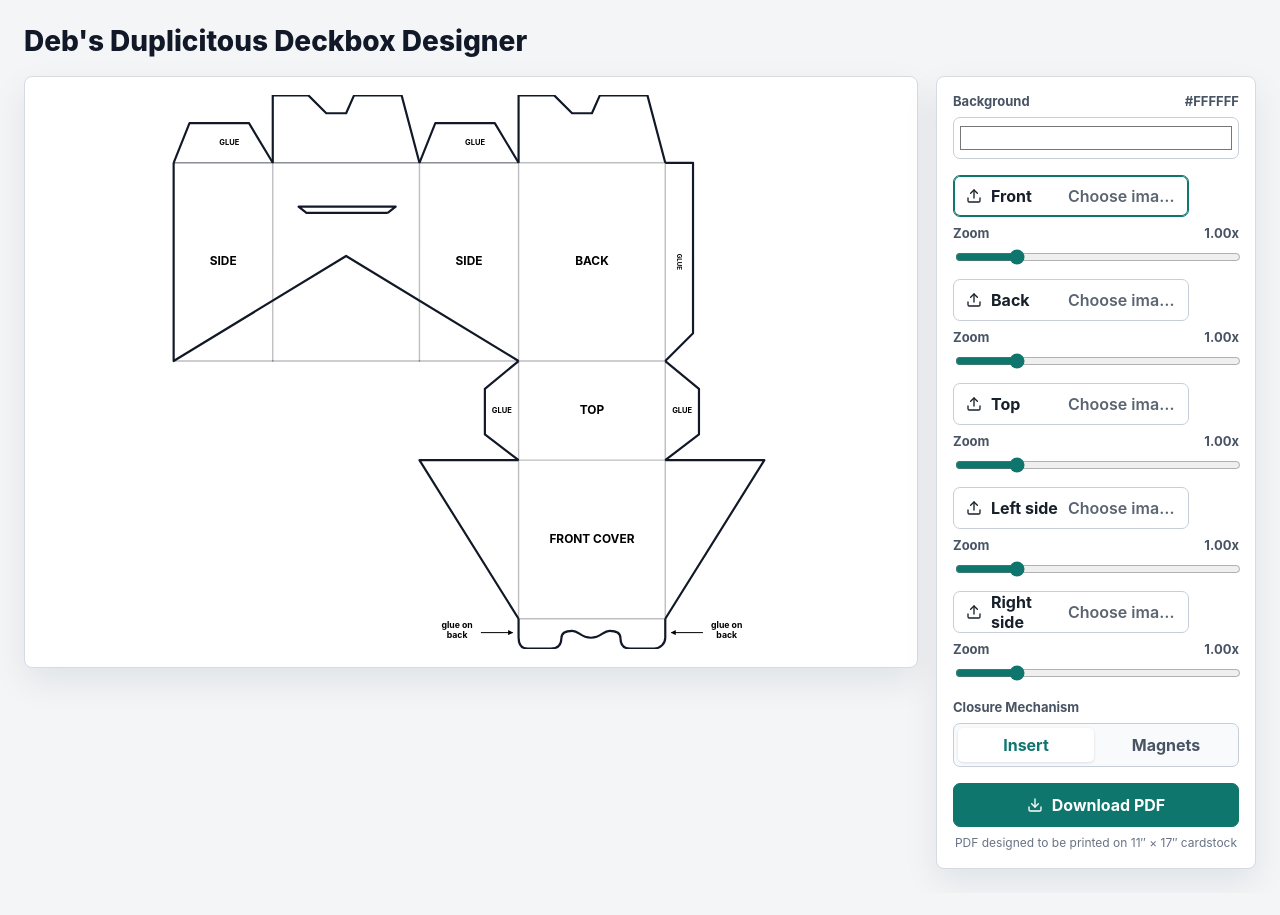
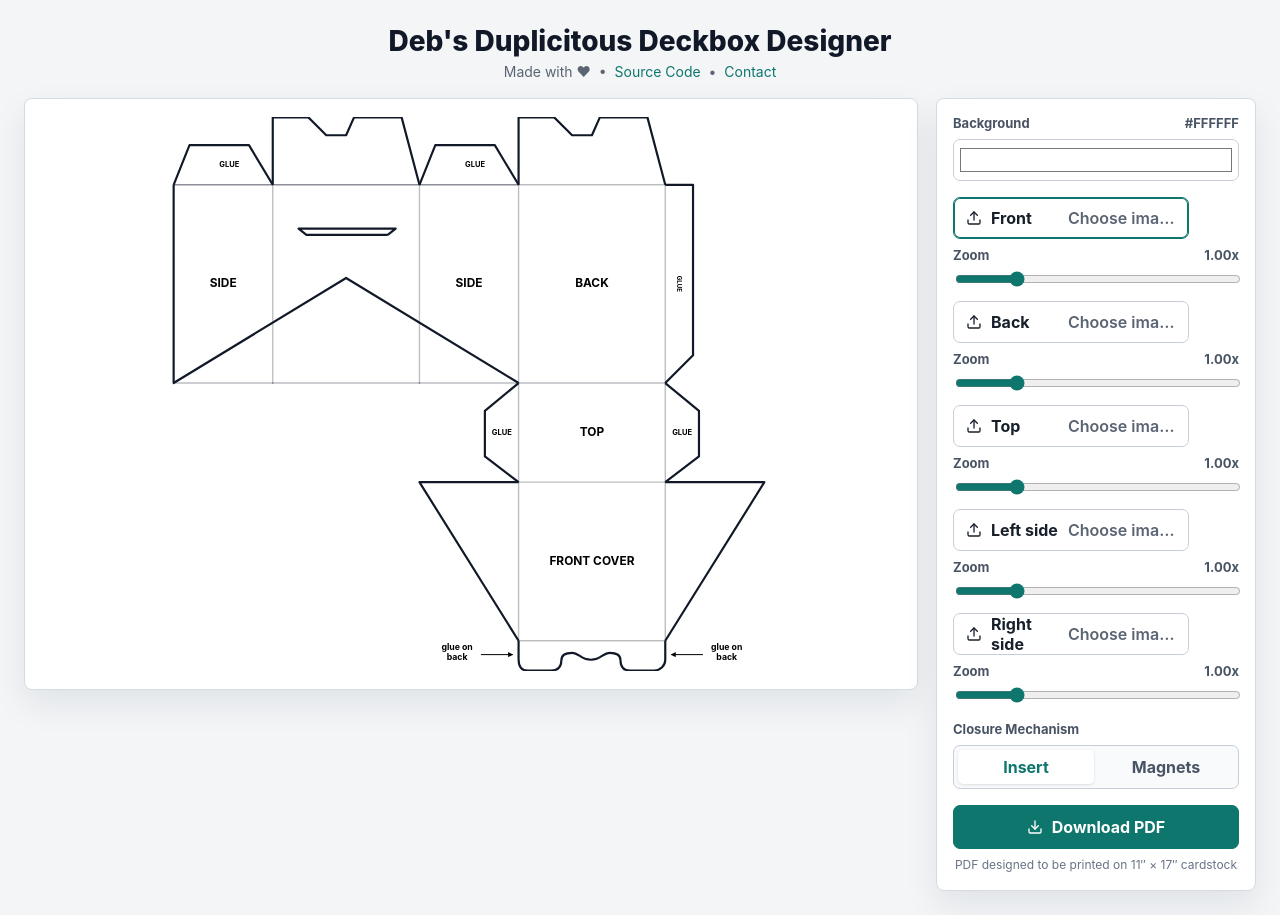
Before and after one commit to debkbanerji/deckbox-creator, a React (Vite) app: page / in a window 1280 px wide. Before the commit the page ends 893 px from the top, so only its background shows below. Built offline with nearby package versions, Linux system fonts and the light colour scheme.

Commit message:
Add centered attribution and project links beneath header

```diff
--- a/src/App.tsx
+++ b/src/App.tsx
@@ -117,6 +117,25 @@ export default function App() {
       <header className="app-header">
         <div>
           <h1>{appTitle}</h1>
+          <p className="app-subheader">
+            <span>Made with ♥</span>
+            {"  •  "}
+            <a
+              href="https://github.com/debkbanerji/deckbox-creator"
+              target="_blank"
+              rel="noopener noreferrer"
+            >
+              Source Code
+            </a>
+            {"  •  "}
+            <a
+              href="https://github.com/debkbanerji#contact-me"
+              target="_blank"
+              rel="noopener noreferrer"
+            >
+              Contact
+            </a>
+          </p>
         </div>
       </header>
 
--- a/src/styles.css
+++ b/src/styles.css
@@ -32,9 +32,10 @@ input {
 .app-header {
   display: flex;
   align-items: flex-end;
-  justify-content: space-between;
+  justify-content: center;
   max-width: 1380px;
   margin: 0 auto 18px;
+  text-align: center;
 }
 
 .app-header h1 {
@@ -49,6 +50,17 @@ input {
   margin: 5px 0 0;
   color: #5b6472;
   font-size: 14px;
+}
+
+.app-subheader a {
+  color: #0f766e;
+  text-decoration: none;
+}
+
+.app-subheader a:hover,
+.app-subheader a:focus-visible {
+  color: #115e59;
+  text-decoration: underline;
 }
 
 .workspace {
```
